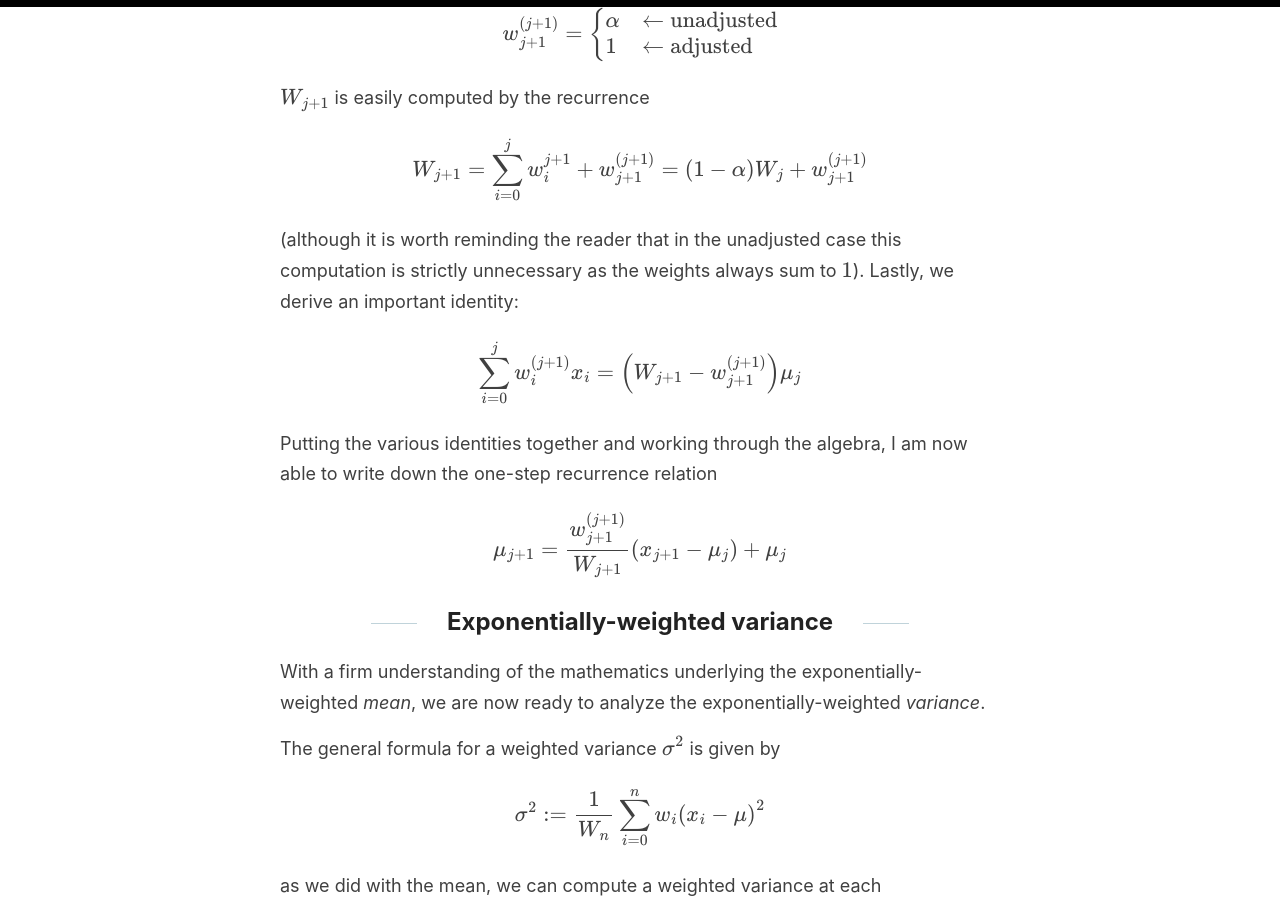
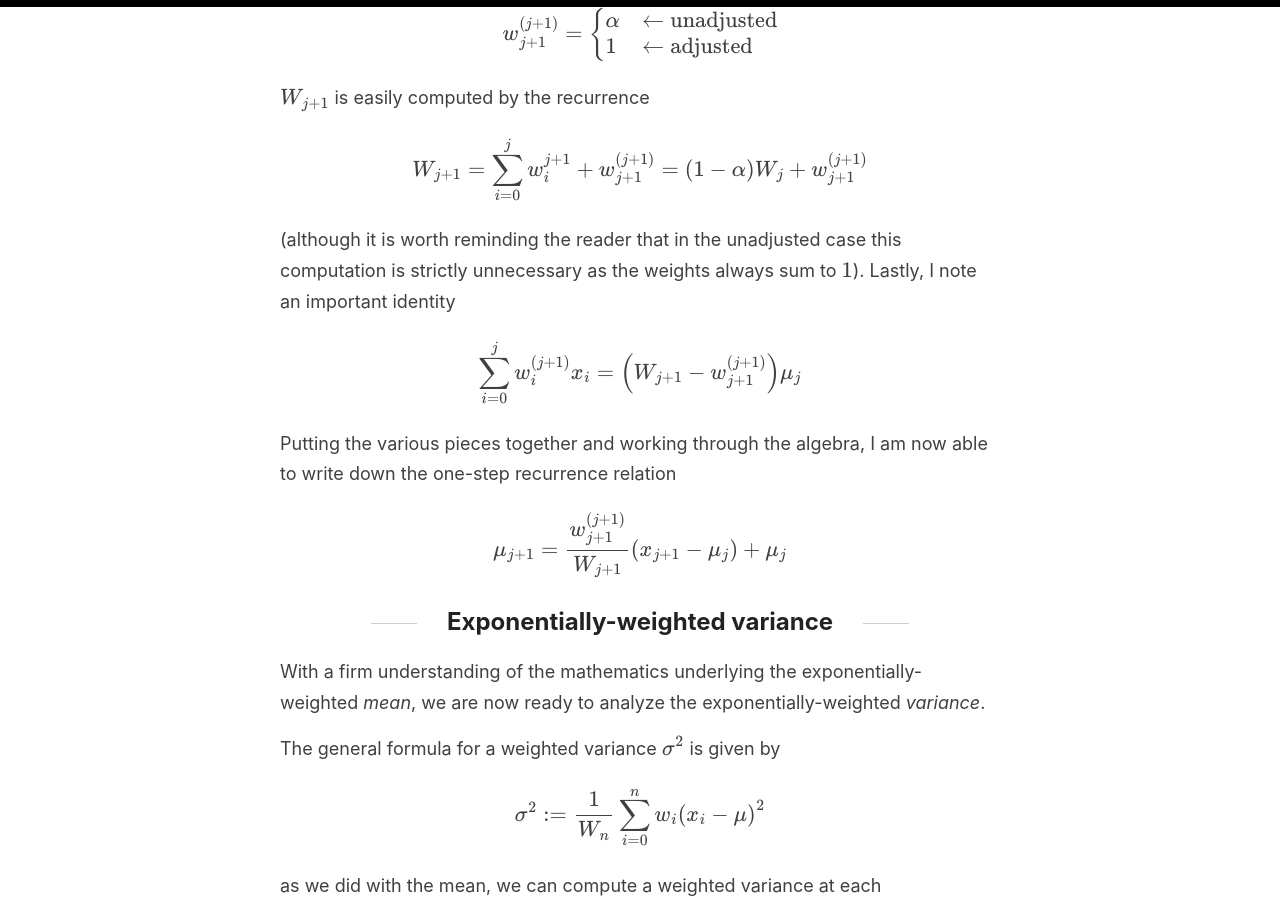
Before and after one commit to matteosantama/matteosantama.github.io, a Jekyll site: the page built from _posts/2022-09-03-ewm.md, in a window 1280 px wide and 900 px high, scrolled down 4903 px. Built offline with Jekyll 4.4.1, drawn with Linux system fonts in a browser that asks for light colours; nearby versions of some CDN libraries; formulas are drawn with MathJax 3; some of the changed text lies outside the part shown.

Commit message:
more rephrasing

```diff
--- a/_posts/2022-09-03-ewm.md
+++ b/_posts/2022-09-03-ewm.md
@@ -162,11 +162,11 @@ $$W_{j + 1}$$ is easily computed by the recurrence
 
 $$W_{j + 1} = \sum_{i=0}^j w_i^{j+1} + w_{j + 1}^{(j + 1)} = (1 - \alpha) W_{j} + w_{j + 1}^{(j + 1)}$$
 
-(although it is worth reminding the reader that in the unadjusted case this computation is strictly unnecessary as the weights always sum to $$1$$). Lastly, we derive an important identity:
+(although it is worth reminding the reader that in the unadjusted case this computation is strictly unnecessary as the weights always sum to $$1$$). Lastly, I note an important identity
 
 $$\sum_{i = 0}^j w_i^{(j + 1)} x_i =\left( W_{j + 1} - w_{j + 1}^{(j + 1)} \right) \mu_j $$
 
-Putting the various identities together and working through the algebra, I am now able to write down the one-step recurrence relation
+Putting the various pieces together and working through the algebra, I am now able to write down the one-step recurrence relation
 
 $$\mu_{j + 1} = \frac{w_{j + 1}^{(j+1)}}{W_{j+1}} \left( x_{j + 1} - \mu_j \right) + \mu_j$$
 
```
Also changed, not shown: other parts of _posts/2022-09-03-ewm.md (+1 -1 lines).
